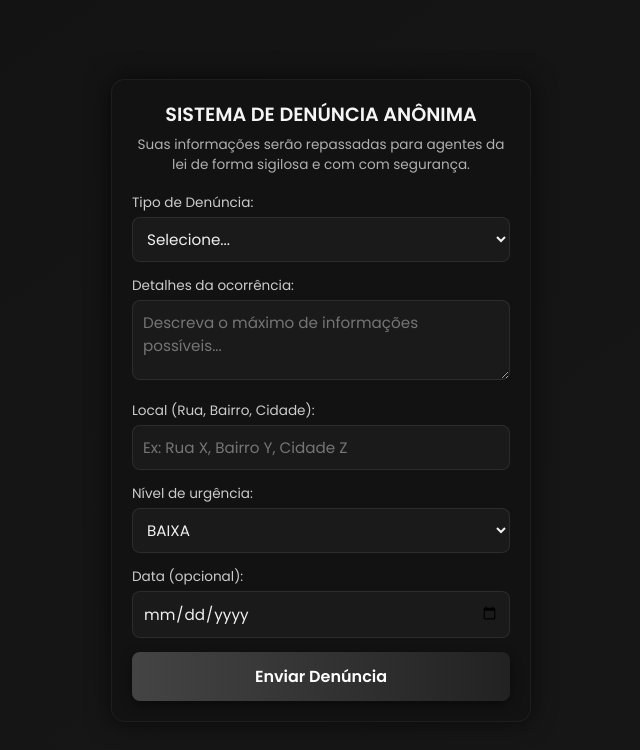
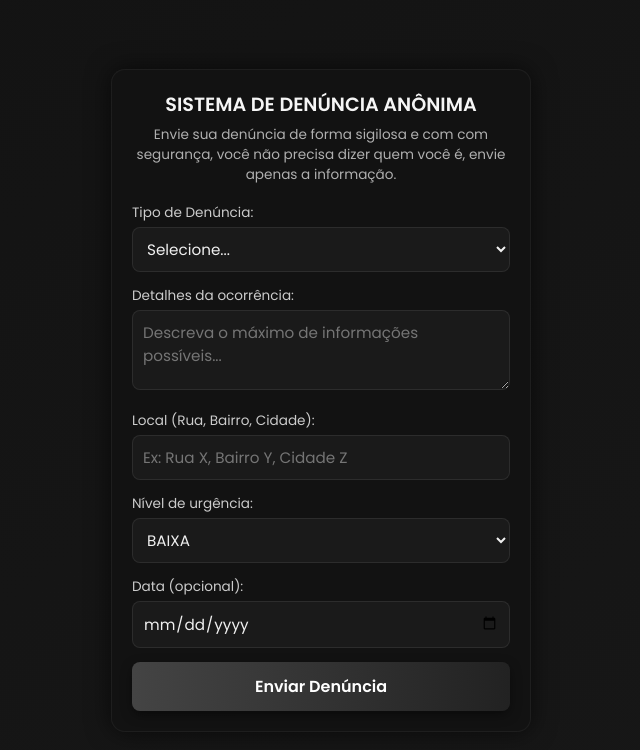
Before and after one commit to testingmywebsite085/mywebsite, a website: page index.html in a window 1280 px wide. Shown: the whole page, without its empty margins (319-959 px from the left). Drawn offline with Linux system fonts and the light colour scheme.

Commit message:
Update index.html

```diff
--- a/index.html
+++ b/index.html
@@ -142,7 +142,7 @@
 
 <form id="denunciaForm">
     <h2>SISTEMA DE DENÚNCIA ANÔNIMA</h2>
-    <h3>Suas informações serão repassadas para agentes da lei de forma sigilosa e com com segurança.</h3>
+    <h3>Envie sua denúncia de forma sigilosa e com com segurança, você não precisa dizer quem você é, envie apenas a informação.</h3>
 
     <label>Tipo de Denúncia:</label>
     <select name="tipo" required>
```
